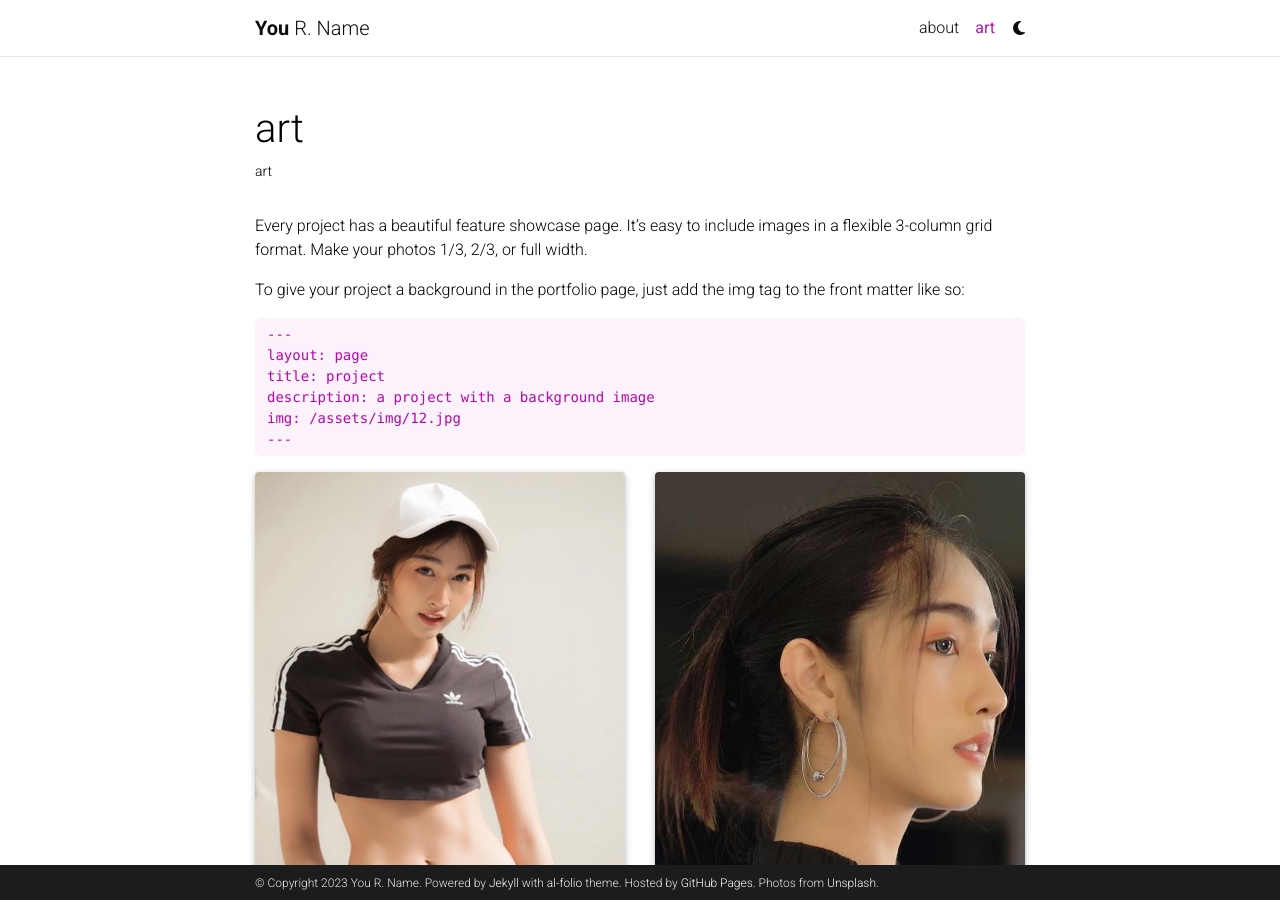
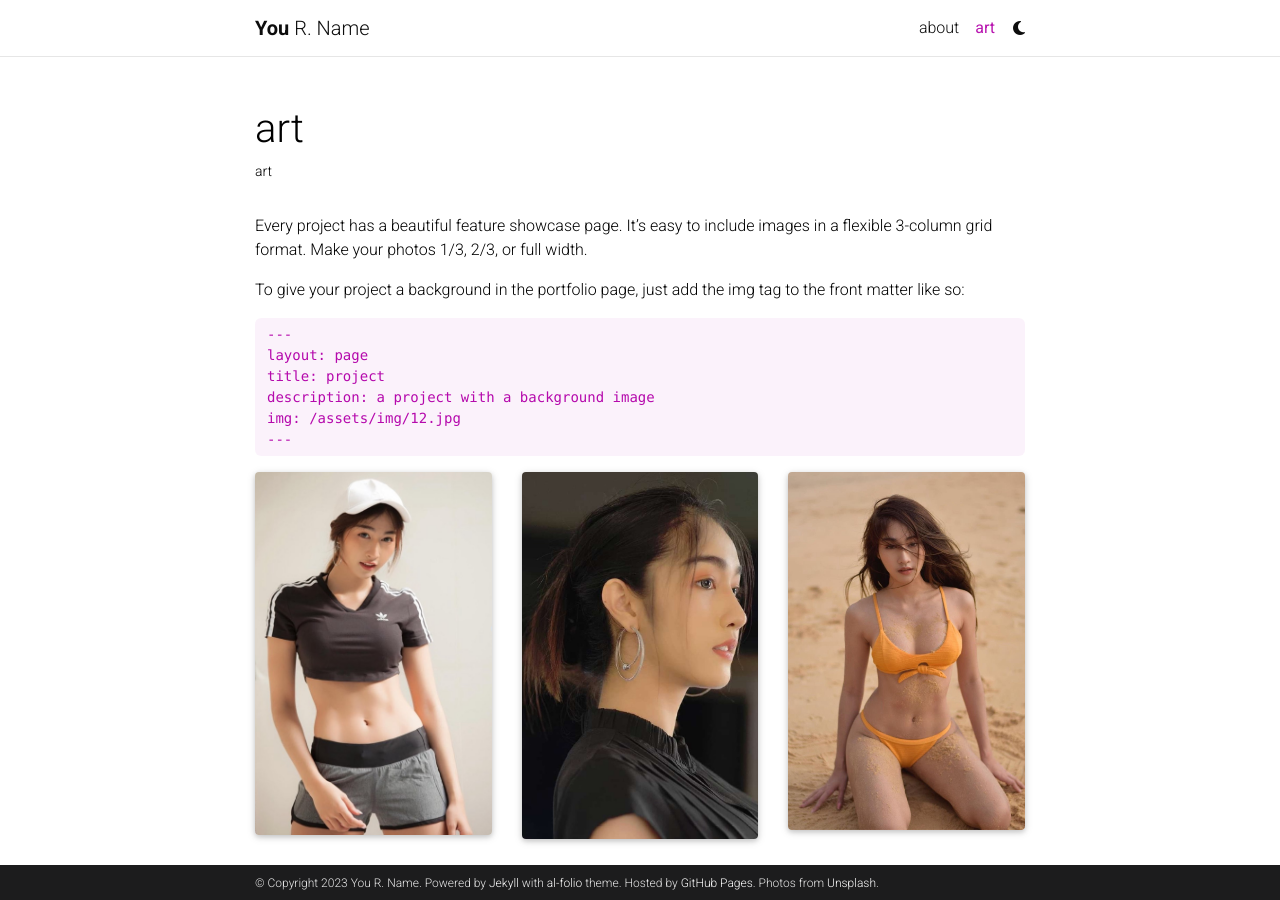
Before and after one commit to affinitive1/website, a Jekyll site: the page built from _pages/art.md, in a window 1280 px wide and 900 px high. Built offline with Jekyll 4.4.1, drawn with Linux system fonts in a browser that asks for light colours; full-size pictures stand in for the smaller copies a plugin makes; comment, search, counter and statistics services are not loaded; a style sheet for code colours, icons or effects is not loaded.

Commit message:
Update art.md

```diff
--- a/_pages/art.md
+++ b/_pages/art.md
@@ -27,13 +27,8 @@
     <div class="col-sm mt-3 mt-md-0">
         {% include figure.html path="assets/img/IMG_9471.jpeg" title="example image" class="img-fluid rounded z-depth-1" %}
     </div>
-</div>
-<div class="row">
     <div class="col-sm mt-3 mt-md-0">
         {% include figure.html path="assets/img/IMG_9472.jpeg" title="example image" class="img-fluid rounded z-depth-1" %}
-    </div>
-    <div class="col-sm mt-3 mt-md-0">
-        {% include figure.html path="assets/img/IMG_9453.jpeg" title="example image" class="img-fluid rounded z-depth-1" %}
     </div>
 </div>
 <div class="caption">
```
